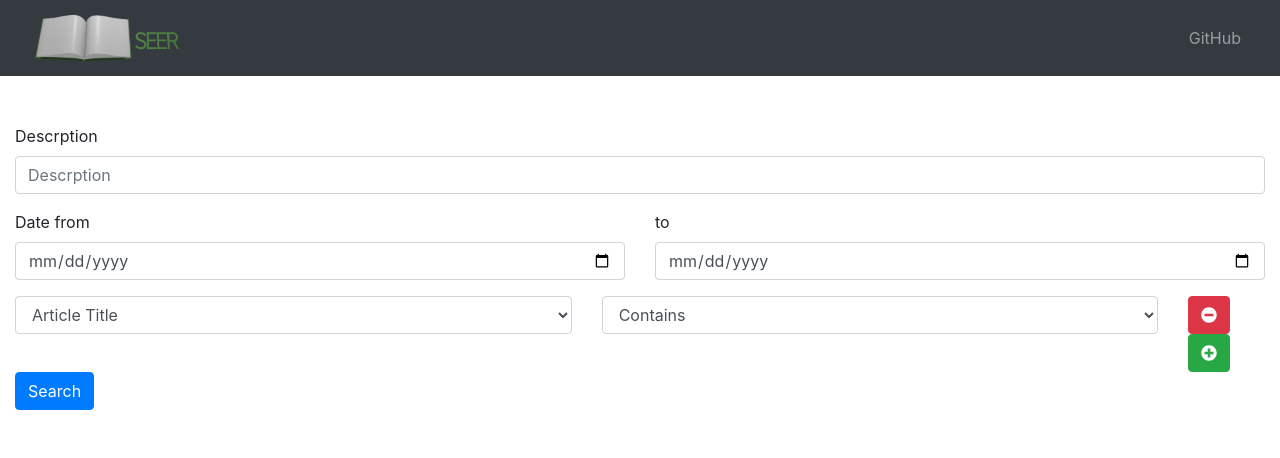
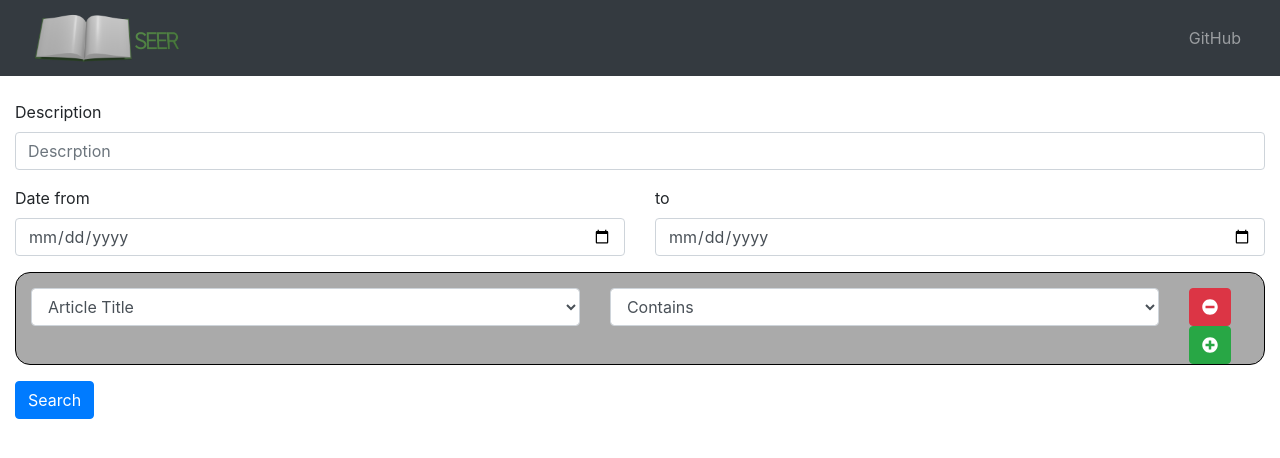
Before and after one commit to DeclanSweeney/CISE_S1_2020_Team25, a React (Create React App) app in the folder client/: page / in a window 1280 px wide. Shown: the top 458 px of the page. Built offline with nearby package versions, Linux system fonts and the light colour scheme.

Commit message:
Completed form fields and with some styling

```diff
--- a/client/src/App.css
+++ b/client/src/App.css
@@ -1,21 +1,7 @@
-.delete-btn {
-    margin: 0.5rem;
+.constraint {
+    border: 1px solid #000000;
+    background-color: #AAAAAA;
+    border-radius: 15px;
+    /* t r b l */
+    padding: 15px 0 0 15px;
 }
-
-.fade-enter {
-    opacity: 0.01;
-}
-
-.fade-enter-active {
-    opacity: 1;
-    transition: opacity 1000ms ease-in;
-}
-
-.fade-exit {
-    opacity: 1;
-}
-
-.fade-exit-active {
-    opacity: 0.01;
-    transition: opacity 1000ms ease-out;
-}
--- a/client/src/components/AppNavbar.js
+++ b/client/src/components/AppNavbar.js
@@ -25,7 +25,7 @@ class AppNavbar extends Component {
   render() {
     return (
       <div>
-        <Navbar color="dark" dark expand="sm" className="mb-5">
+      <Navbar color="dark" dark expand="sm">
         <Container fluid>
           <NavbarBrand href="/">
             <img src={Logo} width="150" height="50" className="d-inline-block align-top" alt="SEER Logo" />
@@ -42,6 +42,7 @@ class AppNavbar extends Component {
           </Collapse>
         </Container>
       </Navbar>
+      <br />
       </div>
     );
   }
--- a/client/src/components/searchPage.js
+++ b/client/src/components/searchPage.js
@@ -8,7 +8,7 @@ class SearchPage extends Component {
     return (
       <Form>
         <FormGroup>
-          <Label>Descrption</Label>
+          <Label>Description</Label>
           <Input type="text" name="description" placeholder="Descrption" />
         </FormGroup>
 
@@ -27,6 +27,9 @@ class SearchPage extends Component {
           </Col>
         </Row>
 
+        <div className="constraints">
+          <FormGroup>
+            <div className="constraint">
               <Row>
                 <Col>
                   <FormGroup>
@@ -53,6 +56,9 @@ class SearchPage extends Component {
                   <Button color="success"><FontAwesomeIcon icon={faPlusCircle} /></Button>
                 </Col>
               </Row>
+            </div>
+          </FormGroup>
+        </div>
 
         <Button color="primary">Search</Button>
       </Form>
```
Lines whose indentation alone changed are shown as unchanged.
